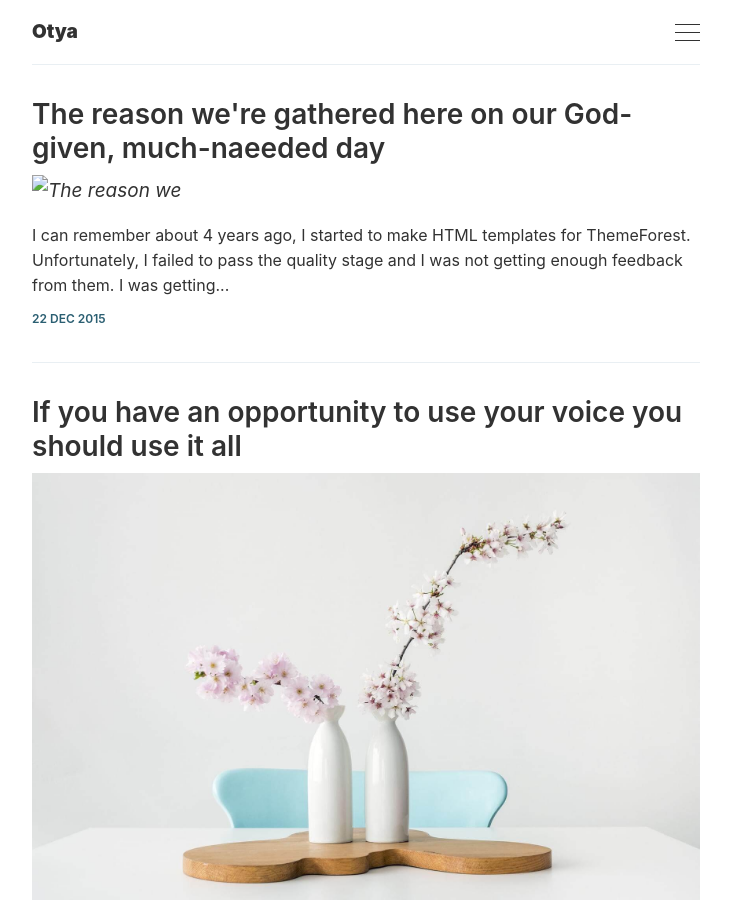
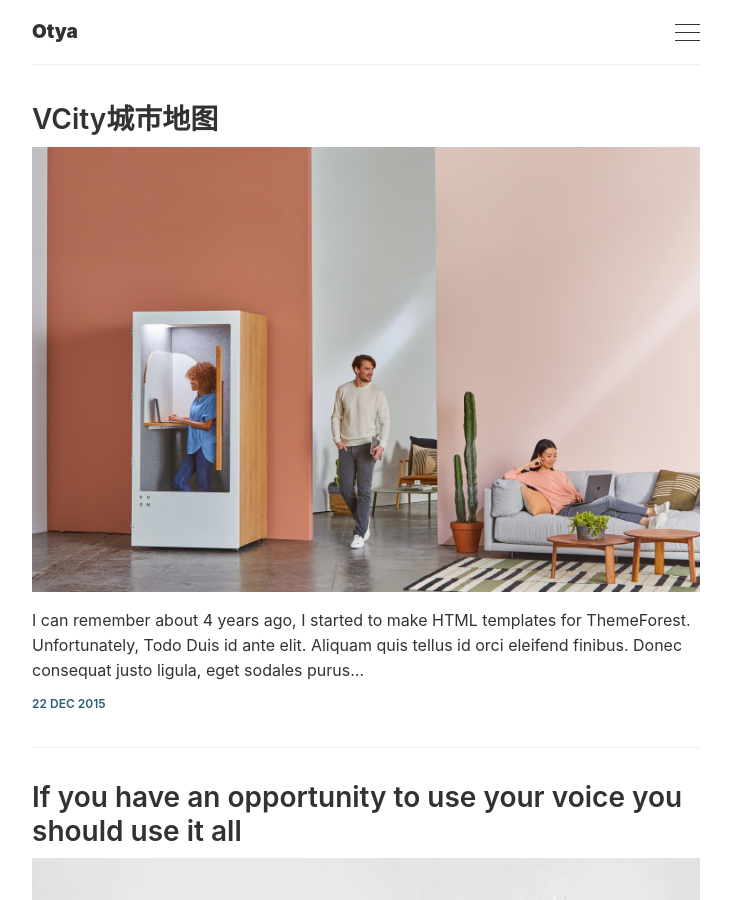
Before and after one commit to dejaaaa/otya.github.io, a Jekyll site: the page built from index.html, in a window 1280 px wide and 900 px high. Shown: the whole window, without its empty margins (274-1005 px from the left). Built offline with Jekyll 4.4.1, drawn with Linux system fonts in a browser that asks for light colours; the list of posts is cut into pages by our own code.

Commit message:
Update 2015-12-22-the-reason-were-gathered-here-on-our-god-given-much-naeeded-day-of-rest-is-that-we-have-a-polish-hostage.markdown

```diff
--- a/_posts/2015-12-22-the-reason-were-gathered-here-on-our-god-given-much-naeeded-day-of-rest-is-that-we-have-a-polish-hostage.markdown
+++ b/_posts/2015-12-22-the-reason-were-gathered-here-on-our-god-given-much-naeeded-day-of-rest-is-that-we-have-a-polish-hostage.markdown
@@ -1,13 +1,11 @@
 ---
 layout: post
-title: The reason we're gathered here on our God-given, much-naeeded day
+title: VCity城市地图
 tags: [frontpage, jekyll, blog]
-image: '/Users/deja/Documents/MyPages/otyaa/images/posts/8.jpg'
+image: '/images/posts/8.jpg'
 ---
 
-I can remember about 4 years ago, I started to make HTML templates for ThemeForest. Unfortunately, I failed to pass the quality stage and I was not getting enough feedback from them. I was getting a general sentence saying that my item is not ready yet and the design quality is not unique enough.
-
-Fortunately, I succeed this time I have leaned and done things I have never done before that keeps me learn new stuff every single day and I want to share with you some tips about starting your own business creating themes like WordPress, Ghost, or Jekyll. I think these tips will work with any online business not only for themes.
+I can remember about 4 years ago, I started to make HTML templates for ThemeForest. Unfortunately,
 
 ### Todo
 
```
Also changed, not shown: other parts of _posts/2015-12-22-the-reason-were-gathered-here-on-our-god-given-much-naeeded-day-of-rest-is-that-we-have-a-polish-hostage.markdown (+0 -4 lines).
